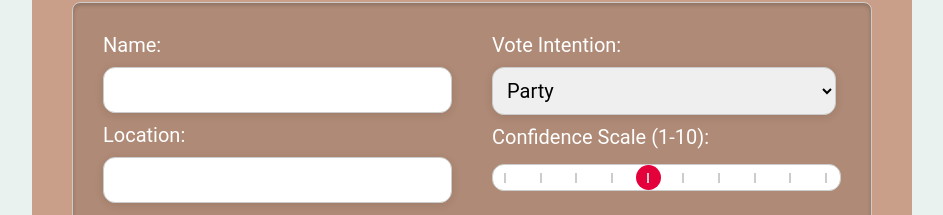
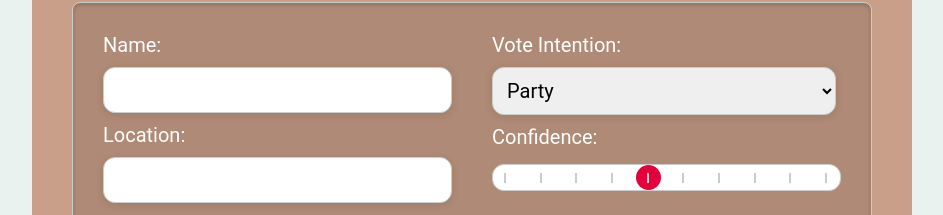
Before and after one commit to Red-Cardigan/votespeaker, a Next.js app: page / in a window 1280 px wide. Shown: the part 859-1074 px from the top of the page, without its empty margins (168-1111 px from the left). Built offline with nearby package versions, Linux system fonts and the light colour scheme.

Commit message:
tiny text change

```diff
--- a/src/components/VoteIntention.js
+++ b/src/components/VoteIntention.js
@@ -64,7 +64,7 @@ function VoteIntention({ onIntentionChange, color }) {
 
         {showSecondDropdown && (
           <div className="intentionScale">
-            <label htmlFor="intentionScale">Confidence Scale (1-10):</label>
+            <label htmlFor="intentionScale">Confidence:</label>
             <input
               type="range"
               id="intentionScale"
```
